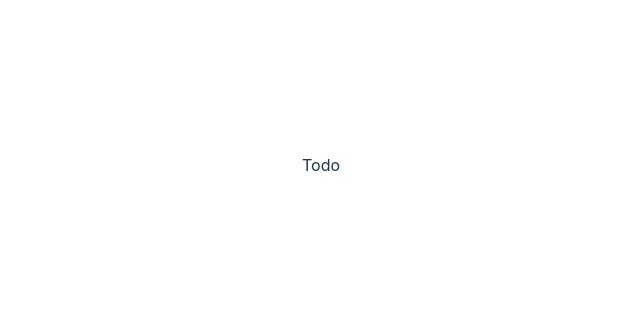
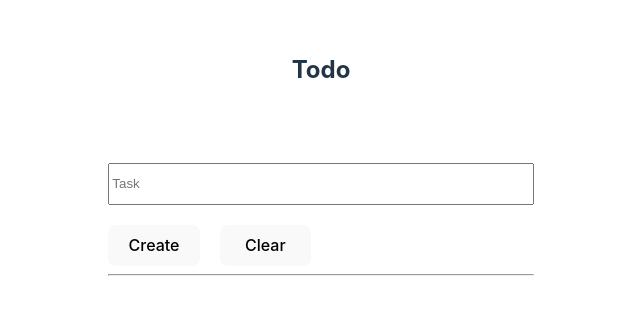
Before and after one commit to ajeyatm/react-turorial-projects, a React (Vite) app in the folder github-users/: page / in a window 1280 px wide. Shown: the part 235-550 px from the top of the page, without its empty margins (319-959 px from the left). Built offline with nearby package versions, Linux system fonts and the light colour scheme.

Commit message:
Working Todo app

```diff
--- /dev/null
+++ b/github-users/src/components/Todo.css
@@ -0,0 +1,20 @@
+.input-section {
+  display: grid;
+  grid-template-columns: repeat(4, 1fr);
+  grid-template-rows: repeat(3, 1fr);
+  grid-column-gap: 20px;
+  grid-row-gap: 20px;
+}
+
+/* .title {
+  grid-area: 1 / 1 / 2 / 5;
+} */
+.title {
+  grid-area: 2 / 1 / 3 / 5;
+}
+.create {
+  grid-area: 3 / 1 / 4 / 2;
+}
+.clear {
+  grid-area: 3 / 2 / 4 / 3;
+}
--- a/github-users/src/components/Todo.jsx
+++ b/github-users/src/components/Todo.jsx
@@ -1,7 +1,92 @@
-import React from 'react'
+import React, { useState, useRef } from 'react'
+import './Todo.css'
 
 const Todo = () => {
-  return <div>Todo</div>
+  const [todos, setTodos] = useState([])
+
+  //ex todo1 { title :'mndd', isDone: false }
+  //=> [{id: 333, title :'mndd', isDone: false }, {id:22323, title :'ssdd', isDone: false }, { title :'wwew', isDone: false }]
+
+  const titleRef = useRef()
+
+  const clearTitle = () => {
+    titleRef.current.value = ''
+  }
+
+  return (
+    <div>
+      <h2>Todo</h2>
+      <div className='input-section'>
+        <input className='title' placeholder='Task' ref={titleRef} />
+        {/* <input className='description' placeholder='Description' /> */}
+        <button
+          className='create'
+          onClick={() => {
+            const value = titleRef.current.value
+            if (value?.length) {
+              const todo = { title: value, isDone: false }
+              clearTitle()
+              setTodos([...todos, todo])
+            }
+          }}
+        >
+          Create
+        </button>
+        <button className='clear' onClick={clearTitle}>
+          Clear
+        </button>
+      </div>
+      <hr />
+      <div className='task-list'>
+        <ul>
+          {todos.map((item, ind) => (
+            <li key={ind}>
+              <span
+                style={{
+                  textDecoration: item.isDone ? 'line-through' : 'none',
+                  backgroundColor: item.isDone ? 'green' : 'inherit',
+                }}
+              >
+                {item.title}
+              </span>
+
+              <button
+                onClick={() => {
+                  console.log(item)
+                  // const { title } = item //=>{title: 'task 3', isDone: false}
+                  const itemToBeMadeDone = item
+                  const modifiedTodos = todos.map((ele, ind) => {
+                    if (ele.title === itemToBeMadeDone.title)
+                      return { ...ele, isDone: !ele.isDone }
+                    return ele
+                  })
+
+                  setTodos(modifiedTodos)
+                }}
+              >
+                Done?
+              </button>
+              <button
+                onClick={() => {
+                  console.log(item)
+                  // const { title } = item //=>{title: 'task 3', isDone: false}
+                  const itemToBeRemoved = item
+                  const filteredTodos = todos.filter((ele, ind) => {
+                    if (ele.title === itemToBeRemoved.title) return false
+                    return true
+                  })
+
+                  setTodos(filteredTodos)
+                }}
+              >
+                Delete
+              </button>
+            </li>
+          ))}
+        </ul>
+      </div>
+    </div>
+  )
 }
 
 export default Todo
```
